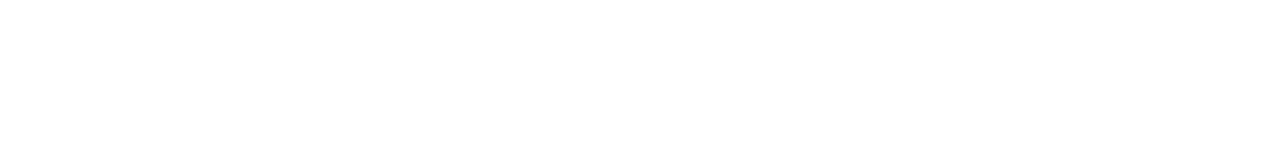
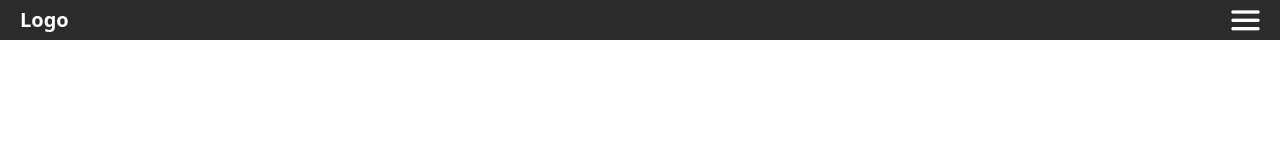
Before and after one commit to kushan-ghughu/real-estate-project, a website built with Vite: page index.html in a window 1280 px wide. Built offline with nearby package versions, Linux system fonts and the light colour scheme.

Commit message:
26/04/24-hero-section done 1st commit

```diff
--- a/index.html
+++ b/index.html
@@ -4,10 +4,15 @@
     <meta charset="UTF-8" />
     <link rel="icon" type="image/svg+xml" href="/vite.svg" />
     <meta name="viewport" content="width=device-width, initial-scale=1.0" />
-    <title>Vite App</title>
+    <title>real-estate-project</title>
+    <link rel="stylesheet" href="main.css">
   </head>
   <body>
-    <div id="app"></div>
+    <nav class="bg-[#2B2B2B] text-white h-10 p-5 flex justify-between items-center">
+      <div class="text-[20px] font-bold">Logo</div>
+      <div><img src="/icon _bar.png" alt=""></div>
+
+    </nav>
     <script type="module" src="/main.js"></script>
   </body>
 </html>
--- a/main.js
+++ b/main.js
@@ -1 +1 @@
-import './style.css'
+import './main.css'
--- a/tailwind.config.js
+++ b/tailwind.config.js
@@ -2,7 +2,17 @@
 export default {
   content: ["./*.{html,js}"],
   theme: {
-    extend: {},
+    extend: {
+      fontSize:{
+        sm:"0.75rem",
+        base:"0.875rem",
+        md:"1rem",
+        lg:"1.25rem",
+        xl:"1.5rem",
+        "2xl":"1.75rem",
+        "3xl":"1.25rem",
+      }
+    },
   },
   plugins: [],
 }
```
Also changed, not shown: public/icon _bar.png (added).
